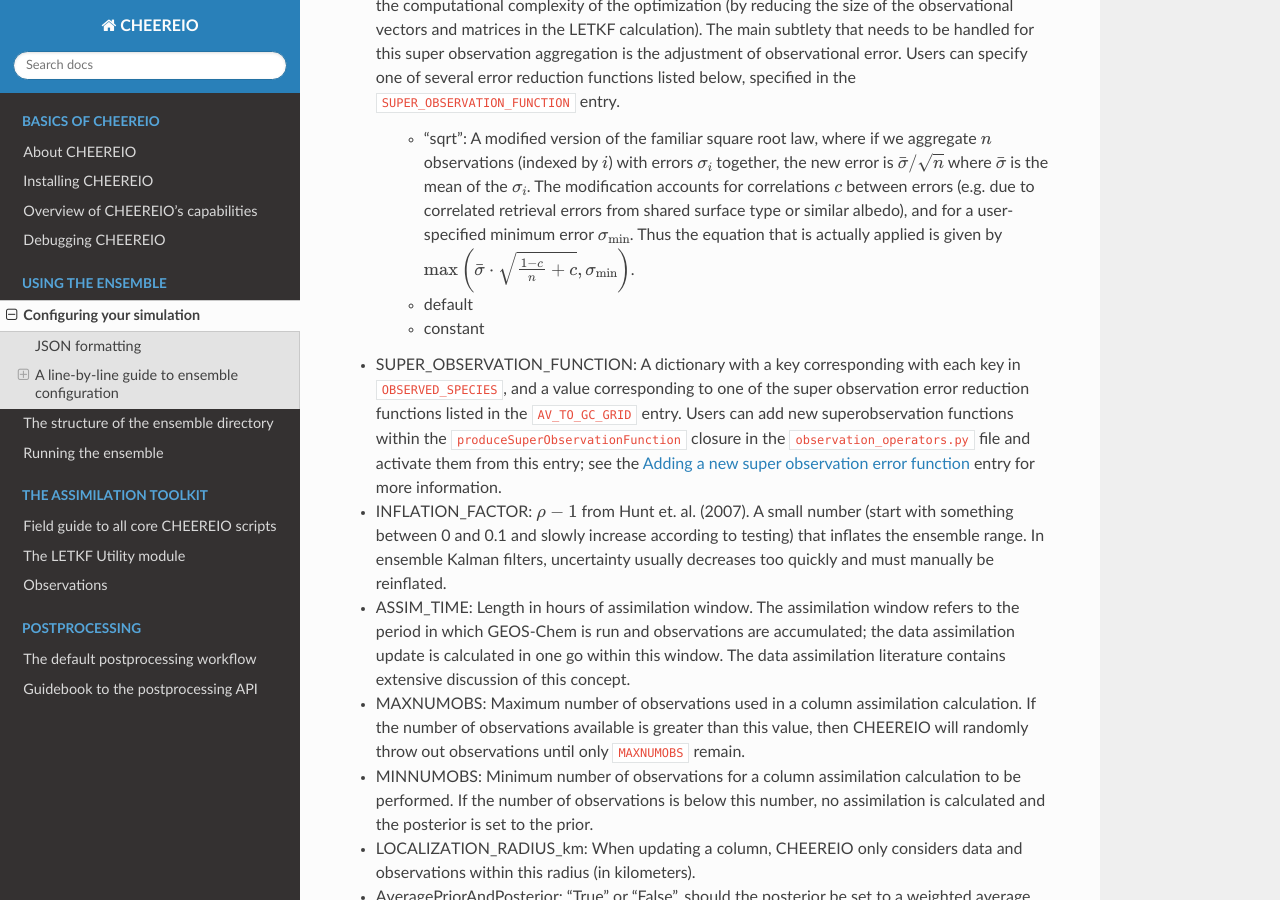
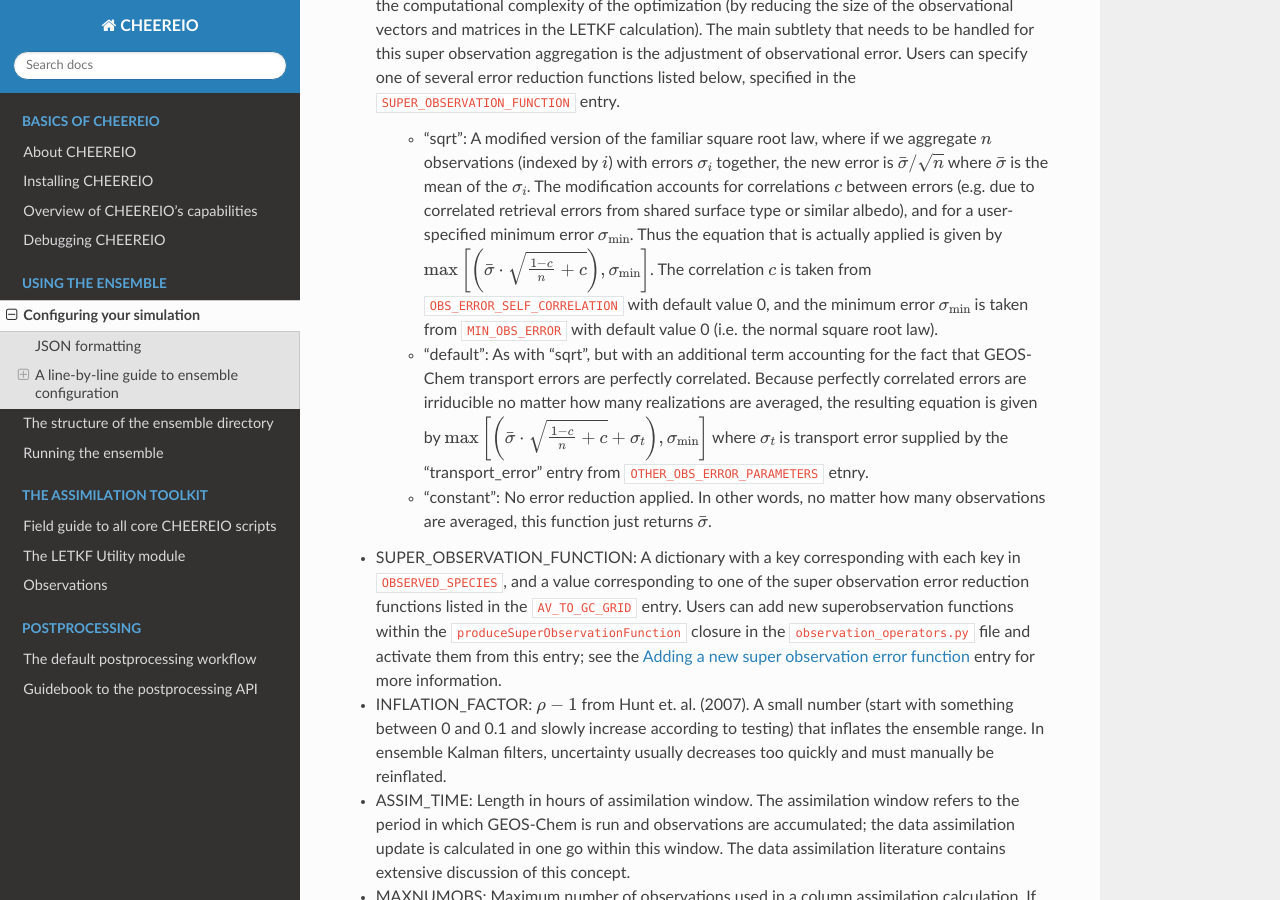
Before and after one commit to drewpendergrass/CHEEREIO, a Sphinx documentation site: the page built from docs/The-ensemble-configuration-file.rst, in a window 1280 px wide and 900 px high, scrolled down 12368 px. Built offline with Sphinx 7.4.7 and the Read the Docs theme 2.0.0, drawn with Linux system fonts in a browser that asks for light colours.

Commit message:
update error aggregation entry

```diff
--- a/docs/The-ensemble-configuration-file.rst
+++ b/docs/The-ensemble-configuration-file.rst
@@ -284,9 +284,9 @@ LETKF settings
 
 * AV_TO_GC_GRID: "True" or "False", should observations be averaged to the GEOS-Chem grid? If "false", the above three entries and the below entry are all ignored. The use of "super observations" is a useful technique to balance prior and observational errors while also reducing the computational complexity of the optimization (by reducing the size of the observational vectors and matrices in the LETKF calculation). The main subtlety that needs to be handled for this super observation aggregation is the adjustment of observational error. Users can specify one of several error reduction functions listed below, specified in the ``SUPER_OBSERVATION_FUNCTION`` entry.
 
-   * "sqrt": A modified version of the familiar square root law, where if we aggregate :math:`n` observations (indexed by :math:`i`) with errors :math:`\sigma_i` together, the new error is :math:`\bar{\sigma}/\sqrt{n}` where :math:`\bar{\sigma}` is the mean of the :math:`\sigma_i`. The modification accounts for correlations :math:`c` between errors (e.g. due to correlated retrieval errors from shared surface type or similar albedo), and for a user-specified minimum error :math:`\sigma_{\min}`. Thus the equation that is actually applied is given by :math:`\max\left(\bar{\sigma}\cdot\sqrt{\frac{1-c}{n}+c},\sigma_{\min}\right)`.
-   * default
-   * constant
+   * "sqrt": A modified version of the familiar square root law, where if we aggregate :math:`n` observations (indexed by :math:`i`) with errors :math:`\sigma_i` together, the new error is :math:`\bar{\sigma}/\sqrt{n}` where :math:`\bar{\sigma}` is the mean of the :math:`\sigma_i`. The modification accounts for correlations :math:`c` between errors (e.g. due to correlated retrieval errors from shared surface type or similar albedo), and for a user-specified minimum error :math:`\sigma_{\min}`. Thus the equation that is actually applied is given by :math:`\max\left[\left(\bar{\sigma}\cdot\sqrt{\frac{1-c}{n}+c}\right),\sigma_{\min}\right]`. The correlation :math:`c` is taken from ``OBS_ERROR_SELF_CORRELATION`` with default value 0, and the minimum error :math:`\sigma_{\min}` is taken from ``MIN_OBS_ERROR`` with default value 0 (i.e. the normal square root law).
+   * "default": As with "sqrt", but with an additional term accounting for the fact that GEOS-Chem transport errors are perfectly correlated. Because perfectly correlated errors are irriducible no matter how many realizations are averaged, the resulting equation is given by :math:`\max\left[\left(\bar{\sigma}\cdot\sqrt{\frac{1-c}{n}+c}+\sigma_t\right),\sigma_{\min}\right]` where :math:`\sigma_t` is transport error supplied by the "transport_error" entry from ``OTHER_OBS_ERROR_PARAMETERS`` etnry.
+   * "constant": No error reduction applied. In other words, no matter how many observations are averaged, this function just returns :math:`\bar{\sigma}`.
 
 * SUPER_OBSERVATION_FUNCTION: A dictionary with a key corresponding with each key in ``OBSERVED_SPECIES``, and a value corresponding to one of the super observation error reduction functions listed in the ``AV_TO_GC_GRID`` entry. Users can add new superobservation functions within the ``produceSuperObservationFunction`` closure in the ``observation_operators.py`` file and activate them from this entry; see the :ref:`New superobservation` entry for more information.
 * INFLATION_FACTOR: :math:`\rho-1` from Hunt et. al. (2007). A small number (start with something between 0 and 0.1 and slowly increase according to testing) that inflates the ensemble range. In ensemble Kalman filters, uncertainty usually decreases too quickly and must manually be reinflated.
```
